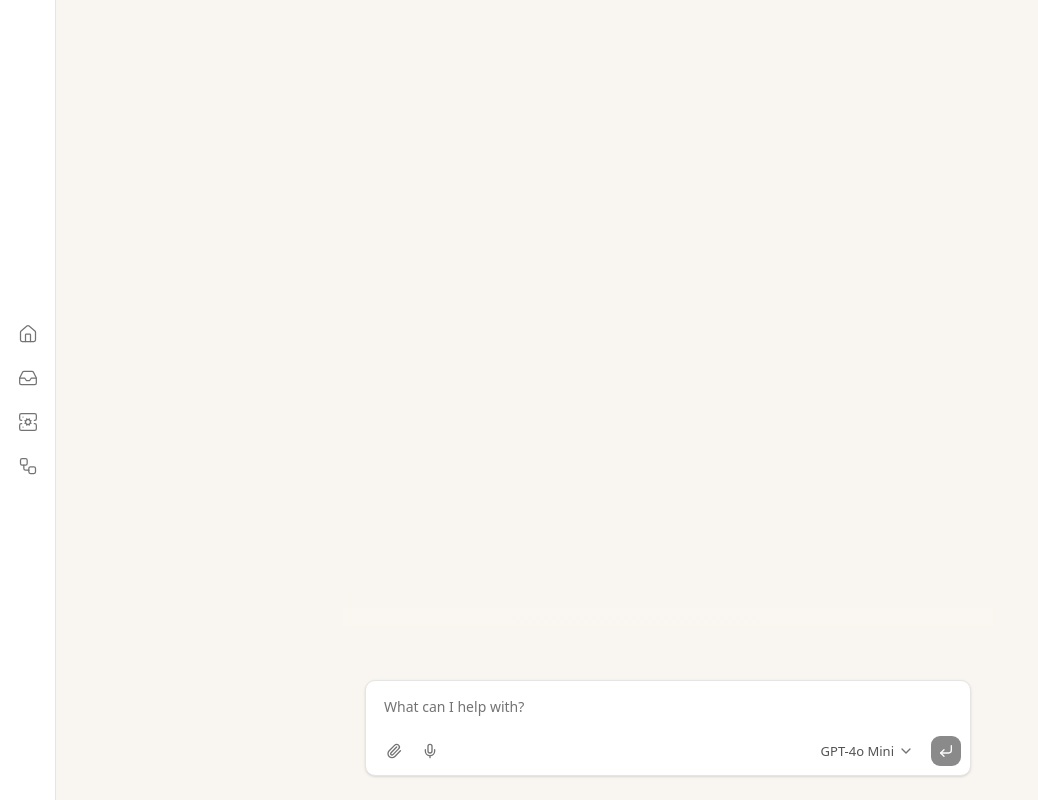
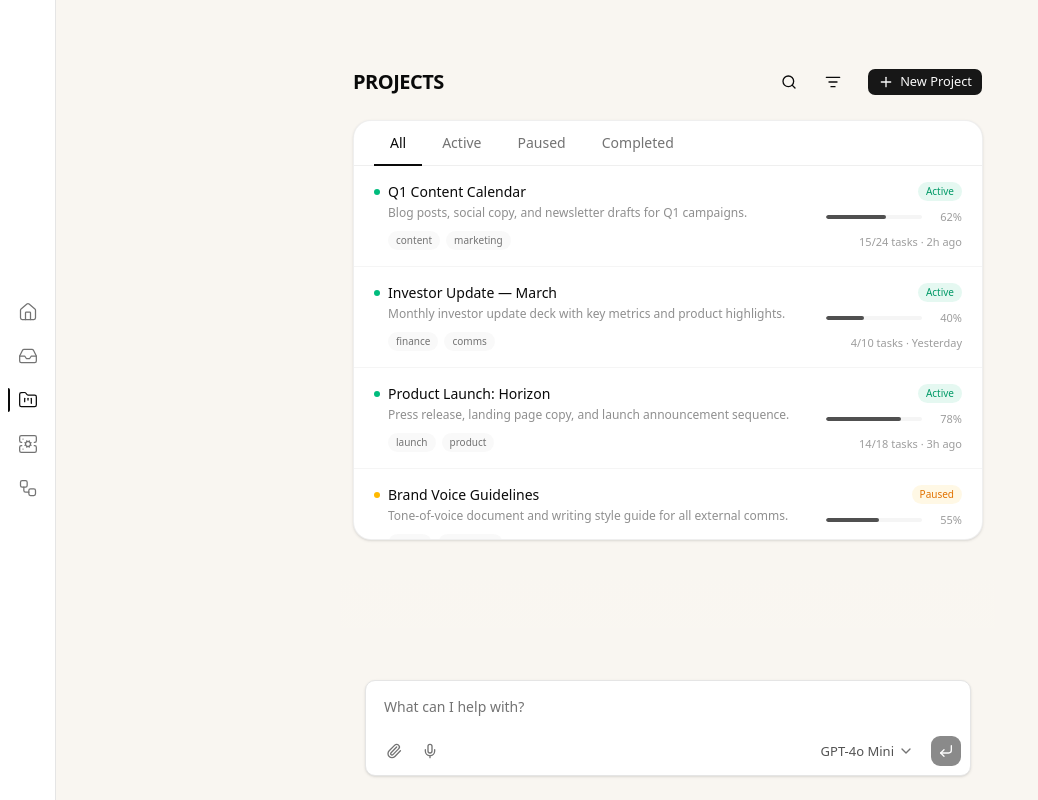
Before and after one commit to miketdonahue/writer-future, a React (Vite) app: page /projects in a window 1280 px wide. Before the commit this address had no page. Shown: the whole page, without its empty margins (0-1038 px from the left). Built offline with nearby package versions, Linux system fonts and the light colour scheme.

Commit message:
Add projects page + fix nav hover issue

```diff
--- a/src/App.tsx
+++ b/src/App.tsx
@@ -5,6 +5,7 @@ import AgentsPage from "@/app/agents/page";
 import AutomationsPage from "@/app/automations/page";
 import HomePage from "@/app/home/page";
 import InboxPage from "@/app/inbox/page";
+import ProjectsPage from "@/app/projects/page";
 
 export function App() {
   return (
@@ -14,6 +15,7 @@ export function App() {
           <Route path="/" element={<Navigate to="/home" replace />} />
           <Route path="/home" element={<HomePage />} />
           <Route path="/inbox" element={<InboxPage />} />
+          <Route path="/projects" element={<ProjectsPage />} />
           <Route path="/agents" element={<AgentsPage />} />
           <Route path="/automations" element={<AutomationsPage />} />
         </Routes>
--- /dev/null
+++ b/src/app/projects/page.tsx
@@ -0,0 +1,257 @@
+import { FolderKanban, ListFilter, Plus, Search } from "lucide-react";
+import { useState } from "react";
+import { Button } from "@/components/ui/button";
+import { cn } from "@/lib/utils";
+
+type ProjectStatus = "active" | "paused" | "completed";
+
+type Project = {
+  id: string;
+  name: string;
+  description: string;
+  status: ProjectStatus;
+  progress: number;
+  tasksTotal: number;
+  tasksDone: number;
+  updatedAt: string;
+  tags: string[];
+};
+
+const mockProjects: Project[] = [
+  {
+    id: "1",
+    name: "Q1 Content Calendar",
+    description: "Blog posts, social copy, and newsletter drafts for Q1 campaigns.",
+    status: "active",
+    progress: 62,
+    tasksTotal: 24,
+    tasksDone: 15,
+    updatedAt: "2h ago",
+    tags: ["content", "marketing"],
+  },
+  {
+    id: "2",
+    name: "Investor Update — March",
+    description: "Monthly investor update deck with key metrics and product highlights.",
+    status: "active",
+    progress: 40,
+    tasksTotal: 10,
+    tasksDone: 4,
+    updatedAt: "Yesterday",
+    tags: ["finance", "comms"],
+  },
+  {
+    id: "3",
+    name: "Product Launch: Horizon",
+    description: "Press release, landing page copy, and launch announcement sequence.",
+    status: "active",
+    progress: 78,
+    tasksTotal: 18,
+    tasksDone: 14,
+    updatedAt: "3h ago",
+    tags: ["launch", "product"],
+  },
+  {
+    id: "4",
+    name: "Brand Voice Guidelines",
+    description: "Tone-of-voice document and writing style guide for all external comms.",
+    status: "paused",
+    progress: 55,
+    tasksTotal: 8,
+    tasksDone: 4,
+    updatedAt: "4 days ago",
+    tags: ["brand", "guidelines"],
+  },
+  {
+    id: "5",
+    name: "Employee Handbook Rewrite",
+    description: "Full rewrite of the company handbook to reflect updated policies and culture.",
+    status: "paused",
+    progress: 30,
+    tasksTotal: 20,
+    tasksDone: 6,
+    updatedAt: "1 week ago",
+    tags: ["internal", "hr"],
+  },
+  {
+    id: "6",
+    name: "2024 Annual Report",
+    description: "Narrative sections, data storytelling, and executive summary for the annual report.",
+    status: "completed",
+    progress: 100,
+    tasksTotal: 14,
+    tasksDone: 14,
+    updatedAt: "Jan 15",
+    tags: ["finance", "report"],
+  },
+  {
+    id: "7",
+    name: "Podcast Script Series",
+    description: "Scripts for a six-episode podcast covering AI and the future of work.",
+    status: "completed",
+    progress: 100,
+    tasksTotal: 12,
+    tasksDone: 12,
+    updatedAt: "Feb 2",
+    tags: ["content", "podcast"],
+  },
+];
+
+const statusConfig: Record<
+  ProjectStatus,
+  { label: string; dotClass: string; badgeClass: string }
+> = {
+  active: {
+    label: "Active",
+    dotClass: "bg-emerald-500",
+    badgeClass: "bg-emerald-500/10 text-emerald-600",
+  },
+  paused: {
+    label: "Paused",
+    dotClass: "bg-amber-400",
+    badgeClass: "bg-amber-400/10 text-amber-600",
+  },
+  completed: {
+    label: "Done",
+    dotClass: "bg-muted-foreground/40",
+    badgeClass: "bg-muted/60 text-muted-foreground",
+  },
+};
+
+export default function ProjectsPage() {
+  const [filter, setFilter] = useState<ProjectStatus | "all">("all");
+
+  const filtered = mockProjects.filter((p) => filter === "all" || p.status === filter);
+
+  return (
+    <div className="flex min-h-full items-center justify-center px-3 py-6">
+      <div className="w-full max-w-3xl">
+        <div className="flex h-152 max-h-[calc(100vh-var(--composer-height)-8rem)] flex-col">
+          {/* Header */}
+          <div className="mb-5 flex items-center justify-between">
+            <h1 className="text-xl font-semibold uppercase tracking-tight">Projects</h1>
+            <div className="flex items-center gap-2">
+              <Button variant="ghost" size="icon" className="size-9 rounded-full">
+                <Search className="size-4" />
+              </Button>
+              <Button variant="ghost" size="icon" className="size-9 rounded-full">
+                <ListFilter className="size-4" />
+              </Button>
+              <Button size="sm" className="ml-2 gap-1.5">
+                <Plus className="size-4" />
+                New Project
+              </Button>
+            </div>
+          </div>
+
+          {/* Panel */}
+          <div className="flex min-h-0 flex-1 flex-col overflow-hidden rounded-2xl border border-border/60 bg-background shadow-sm">
+            {/* Filter tabs */}
+            <div className="flex shrink-0 items-center gap-1 border-b border-border/60 px-5">
+              {(["all", "active", "paused", "completed"] as const).map((f) => {
+                const isActive = filter === f;
+                const labels: Record<typeof f, string> = {
+                  all: "All",
+                  active: "Active",
+                  paused: "Paused",
+                  completed: "Completed",
+                };
+                return (
+                  <button
+                    key={f}
+                    type="button"
+                    onClick={() => setFilter(f)}
+                    className={cn(
+                      "relative px-4 py-3 text-sm font-medium transition-colors",
+                      isActive ? "text-foreground" : "text-muted-foreground hover:text-foreground"
+                    )}
+                  >
+                    {labels[f]}
+                    {isActive && (
+                      <span className="absolute inset-x-0 -bottom-px h-0.5 bg-foreground" />
+                    )}
+                  </button>
+                );
+              })}
+            </div>
+
+            {/* Project list — scrollable */}
+            <div className="min-h-0 flex-1 overflow-auto">
+              {filtered.length === 0 ? (
+                <div className="flex h-full flex-col items-center justify-center gap-3 text-muted-foreground">
+                  <FolderKanban className="size-8 opacity-30" strokeWidth={1.5} />
+                  <p className="text-sm">No projects found</p>
+                </div>
+              ) : (
+                <ul className="divide-y divide-border/40">
+                  {filtered.map((project) => {
+                    const cfg = statusConfig[project.status];
+                    return (
+                      <li
+                        key={project.id}
+                        className="group cursor-pointer px-5 py-4 transition-colors hover:bg-muted/40"
+                      >
+                        <div className="flex items-start justify-between gap-4">
+                          {/* Left: name + description */}
+                          <div className="min-w-0 flex-1">
+                            <div className="flex items-center gap-2">
+                              <span className={cn("size-1.5 shrink-0 rounded-full", cfg.dotClass)} />
+                              <span className="truncate text-sm font-medium leading-snug">
+                                {project.name}
+                              </span>
+                            </div>
+                            <p className="mt-0.5 truncate pl-3.5 text-xs leading-relaxed text-muted-foreground/80">
+                              {project.description}
+                            </p>
+
+                            {/* Tags */}
+                            <div className="mt-2 flex flex-wrap items-center gap-1.5 pl-3.5">
+                              {project.tags.map((tag) => (
+                                <span
+                                  key={tag}
+                                  className="rounded-full bg-muted/60 px-2 py-0.5 text-[10px] font-medium text-muted-foreground"
+                                >
+                                  {tag}
+                                </span>
+                              ))}
+                            </div>
+                          </div>
+
+                          {/* Right: stats */}
+                          <div className="flex shrink-0 flex-col items-end gap-2">
+                            <span
+                              className={cn(
+                                "rounded-full px-2 py-0.5 text-[10px] font-medium",
+                                cfg.badgeClass
+                              )}
+                            >
+                              {cfg.label}
+                            </span>
+                            <div className="flex items-center gap-2">
+                              <div className="h-1 w-24 overflow-hidden rounded-full bg-muted">
+                                <div
+                                  className="h-full rounded-full bg-foreground/70 transition-all"
+                                  style={{ width: `${project.progress}%` }}
+                                />
+                              </div>
+                              <span className="w-8 text-right text-[11px] text-muted-foreground/70">
+                                {project.progress}%
+                              </span>
+                            </div>
+                            <span className="text-[11px] text-muted-foreground/70">
+                              {project.tasksDone}/{project.tasksTotal} tasks · {project.updatedAt}
+                            </span>
+                          </div>
+                        </div>
+                      </li>
+                    );
+                  })}
+                </ul>
+              )}
+            </div>
+          </div>
+        </div>
+      </div>
+    </div>
+  );
+}
--- a/src/components/app-shell.tsx
+++ b/src/components/app-shell.tsx
@@ -1,6 +1,6 @@
 "use client";
 
-import { Home, Inbox, ServerCog, Workflow, X } from "lucide-react";
+import { FolderKanban, Home, Inbox, ServerCog, Workflow, X } from "lucide-react";
 import { AnimatePresence, motion } from "motion/react";
 import { Link, useLocation } from "react-router-dom";
 import { useEffect, useLayoutEffect, useRef } from "react";
@@ -17,6 +17,7 @@ import { useChatStore } from "@/stores/chat-store";
 const tabs = [
   { id: "home", href: "/home", icon: Home, label: "Home" },
   { id: "inbox", href: "/inbox", icon: Inbox, label: "Inbox" },
+  { id: "projects", href: "/projects", icon: FolderKanban, label: "Projects" },
   { id: "agents", href: "/agents", icon: ServerCog, label: "Agents" },
   { id: "automations", href: "/automations", icon: Workflow, label: "Automations" },
 ] as const;
@@ -78,13 +79,16 @@ function AppShellInner({ children }: { children: React.ReactNode }) {
 
             return (
               <Tooltip key={tab.id}>
-                <TooltipTrigger>
+                <TooltipTrigger
+                  render={
                     <Link
                       to={tab.href}
                       className={cn(
                         "group relative flex h-10 w-10 items-center justify-center rounded-md transition-colors",
                         isActive ? "text-foreground" : "text-muted-foreground hover:text-foreground"
                       )}
+                    />
+                  }
                 >
                   {/* Active indicator */}
                   <span
@@ -94,7 +98,6 @@ function AppShellInner({ children }: { children: React.ReactNode }) {
                     )}
                   />
                   <Icon className="h-5 w-5" strokeWidth={1.5} />
-                  </Link>
                 </TooltipTrigger>
                 <TooltipContent side="right">{tab.label}</TooltipContent>
               </Tooltip>
--- a/src/components/ui/tooltip.tsx
+++ b/src/components/ui/tooltip.tsx
@@ -17,9 +17,9 @@ function TooltipProvider({
   )
 }
 
-function Tooltip({ ...props }: TooltipPrimitive.Root.Props) {
+function Tooltip({ closeDelay = 150, ...props }: TooltipPrimitive.Root.Props) {
   return (
-    <TooltipProvider>
+    <TooltipProvider closeDelay={closeDelay}>
       <TooltipPrimitive.Root data-slot="tooltip" {...props} />
     </TooltipProvider>
   )
```
Also changed, not shown: 1 other file (tests, documents, lock files or other folders). Lines whose indentation alone changed are shown as unchanged.
